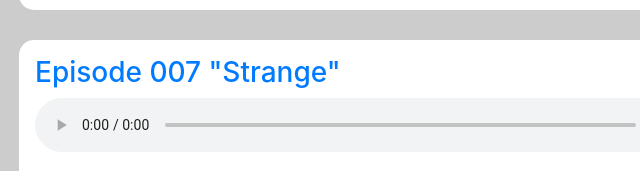
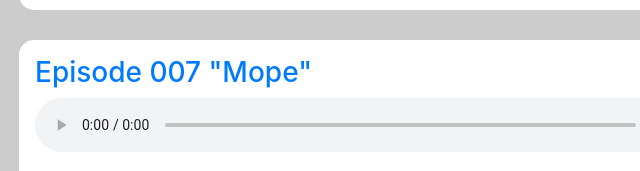
Before and after one commit to thealanberman/thealanberman.github.io, a plain HTML site: page mymisspentyouth/index.html in a window 1280 px wide. Shown: the part 5428-5599 px from the top of the page, 66-706 px from the left. Drawn offline with nearby package versions, Linux system fonts and the light colour scheme.

Commit message:
fix title of ep 007

```diff
--- a/mymisspentyouth/index.html
+++ b/mymisspentyouth/index.html
@@ -278,7 +278,7 @@
                 </p>
             </div>
             <div class="episode">
-                <h3><a href="#007">Episode 007 "Strange"</a></h3>
+                <h3><a href="#007">Episode 007 "Mope"</a></h3>
                 <p>
                     <audio controls class="audio">
                         <source
```
